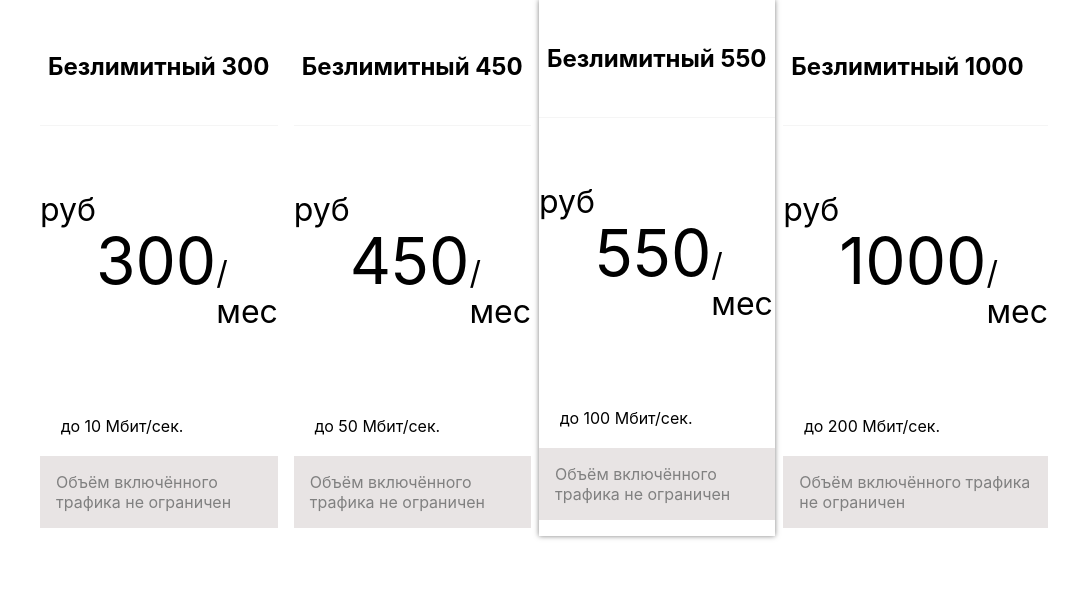
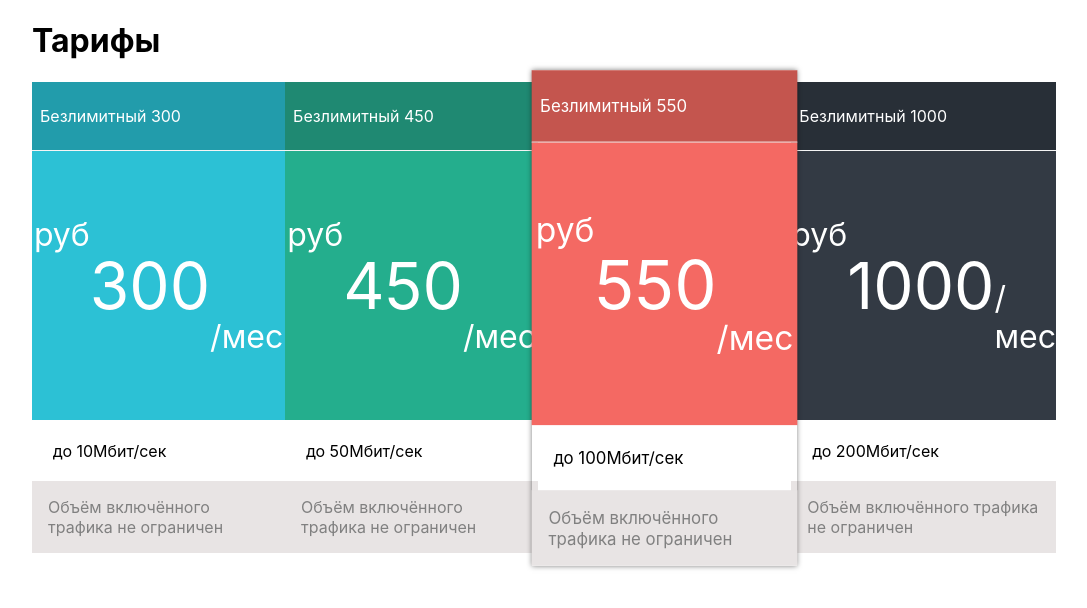
Before and after one commit to MariiaBeliaeva/ITGirlsHomeworkW27, a React app in the folder task1/tariffplan/: page / in a window 1280 px wide. Shown: the whole page, without its empty margins (96-1183 px from the left). Built offline with nearby package versions, Linux system fonts and the light colour scheme.

Commit message:
added task q

```diff
--- a/task1/tariffplan/src/components/App/App.js
+++ b/task1/tariffplan/src/components/App/App.js
@@ -1,9 +1,12 @@
+import React from "react";
 import Main from "../Main/Main";
 import "../../styles/App.css";
+import Header from "../Header/Header";
 
 function App() {
   return (
     <div className="App">
+      <Header />
       <Main />
     </div>
   );
--- /dev/null
+++ b/task1/tariffplan/src/components/Header/Header.jsx
@@ -0,0 +1,11 @@
+import React from "react";
+
+function Header(props) {
+  return (
+    <div className="container">
+      <h1>Тарифы</h1>
+    </div>
+  );
+}
+
+export default Header;
--- a/task1/tariffplan/src/components/Main/Main.jsx
+++ b/task1/tariffplan/src/components/Main/Main.jsx
@@ -1,17 +1,18 @@
 import React from "react";
 import Tariffcard from "../Tariffcard/Tariffcard";
-import Theme1 from "../../styles/Theme1.module.css";
-import Theme2 from "../../styles/Theme2.module.css";
-import Theme3 from "../../styles/Theme3.module.css";
-import Theme4 from "../../styles/Theme4.module.css";
+import theme1 from "../../styles/Theme1.module.css";
+import theme2 from "../../styles/Theme2.module.css";
+import theme3 from "../../styles/Theme3.module.css";
+import theme4 from "../../styles/Theme4.module.css";
 import { tariffs } from "./Tariffs.js";
 
 function Main(props) {
-  const themes = [Theme1, Theme2, Theme3, Theme4];
+  const themes = [theme1, theme2, theme3, theme4];
   return (
     <main className="container">
       {tariffs.map((tariffs, i) => (
         <Tariffcard
+          key={i}
           price={tariffs.price}
           speed={tariffs.speed}
           theme={themes[i]}
--- a/task1/tariffplan/src/components/Tariffcard/Tariffcard.jsx
+++ b/task1/tariffplan/src/components/Tariffcard/Tariffcard.jsx
@@ -2,23 +2,20 @@ import React from "react";
 
 const moreInfo = "Объём включённого трафика не ограничен";
 
-function Tariffcard(props) {
+export default function Tariffcard(props) {
+  const classCard = props.isSelected ? "tariff-card_selected" : "";
   return (
-    <div className={props.isSelected ? "tariff-card_selected" : "tariff-card"}>
-      <div className="card-header">
-        <h2>Безлимитный {props.price}</h2>
+    <div className={`card ${classCard}`}>
+      <div className={`card-header ${props.theme.card_header}`}>
+        Безлимитный {props.price}
       </div>
-      <div className="card-main">
-        <section className="card-price">
-          <p className="card-currency">руб</p>
-          <p className="card-price">{props.price}</p>
-          <p className="card-date">/мес</p>
-        </section>
-        <section className="card-speed">до {props.speed} Мбит/сек.</section>
+      <div className={`card-price ${props.theme.card_price}`}>
+        <p className="card-currency">руб</p>
+        <p className="card-price">{props.price}</p>
+        <p className="card-date">/мес</p>
       </div>
+      <div className="card-speed">до {props.speed}Мбит/сек</div>
       <div className="card-footer">{moreInfo}</div>
     </div>
   );
 }
-
-export default Tariffcard;
--- a/task1/tariffplan/src/styles/App.css
+++ b/task1/tariffplan/src/styles/App.css
@@ -11,20 +11,20 @@
 
 .tariff-card_selected {
   box-shadow: 0 0 5px rgba(0, 0, 0, 0.5);
-  /* transform: scale(1.05); */
+  transform: scale(1.05);
 }
 
 .card-header {
   padding: 1.5em 0.5em;
   border-bottom: 1px solid whitesmoke;
-  /* color: white; */
+  color: white;
 }
 
 .card-price {
   display: flex;
   justify-content: center;
   align-items: flex-end;
-  /* color: white; */
+  color: white;
   padding: 1em 0;
 }
 
--- a/task1/tariffplan/src/styles/Theme1.module.css
+++ b/task1/tariffplan/src/styles/Theme1.module.css
@@ -1,7 +1,7 @@
-.card-header {
+.card_header {
   background-color: #229cab;
 }
 
-.card-price {
+.card_price {
   background-color: #2cc1d5;
 }
--- a/task1/tariffplan/src/styles/Theme2.module.css
+++ b/task1/tariffplan/src/styles/Theme2.module.css
@@ -1,7 +1,7 @@
-.card-header {
+.card_header {
   background-color: #1f8972;
 }
 
-.card-price {
+.card_price {
   background-color: #24ae8d;
 }
--- a/task1/tariffplan/src/styles/Theme3.module.css
+++ b/task1/tariffplan/src/styles/Theme3.module.css
@@ -1,7 +1,7 @@
-.card-header {
+.card_header {
   background-color: #c4554e;
 }
 
-.card-price {
+.card_price {
   background-color: #f46963;
 }
--- a/task1/tariffplan/src/styles/Theme4.module.css
+++ b/task1/tariffplan/src/styles/Theme4.module.css
@@ -1,7 +1,7 @@
-.card-header {
+.card_header {
   background-color: #282f37;
 }
 
-.card-price {
+.card_price {
   background-color: #333a44;
 }
```
